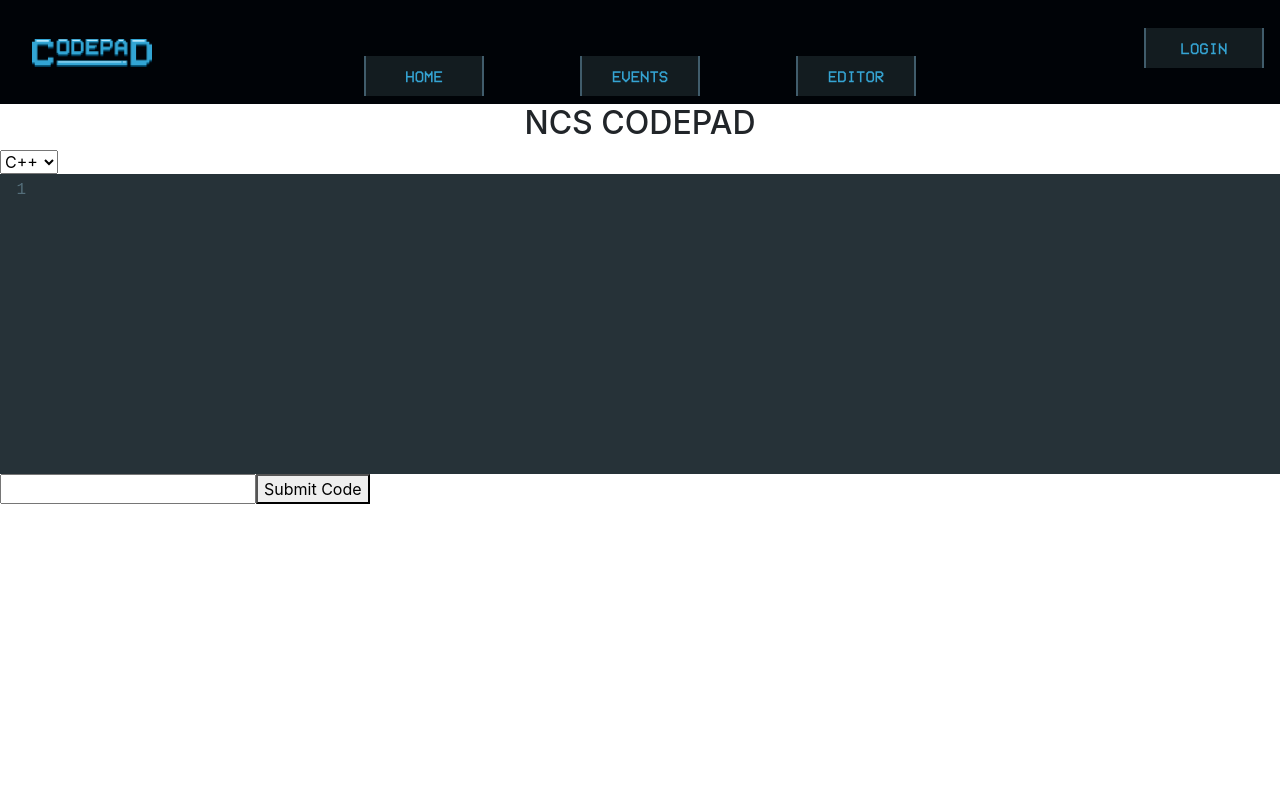
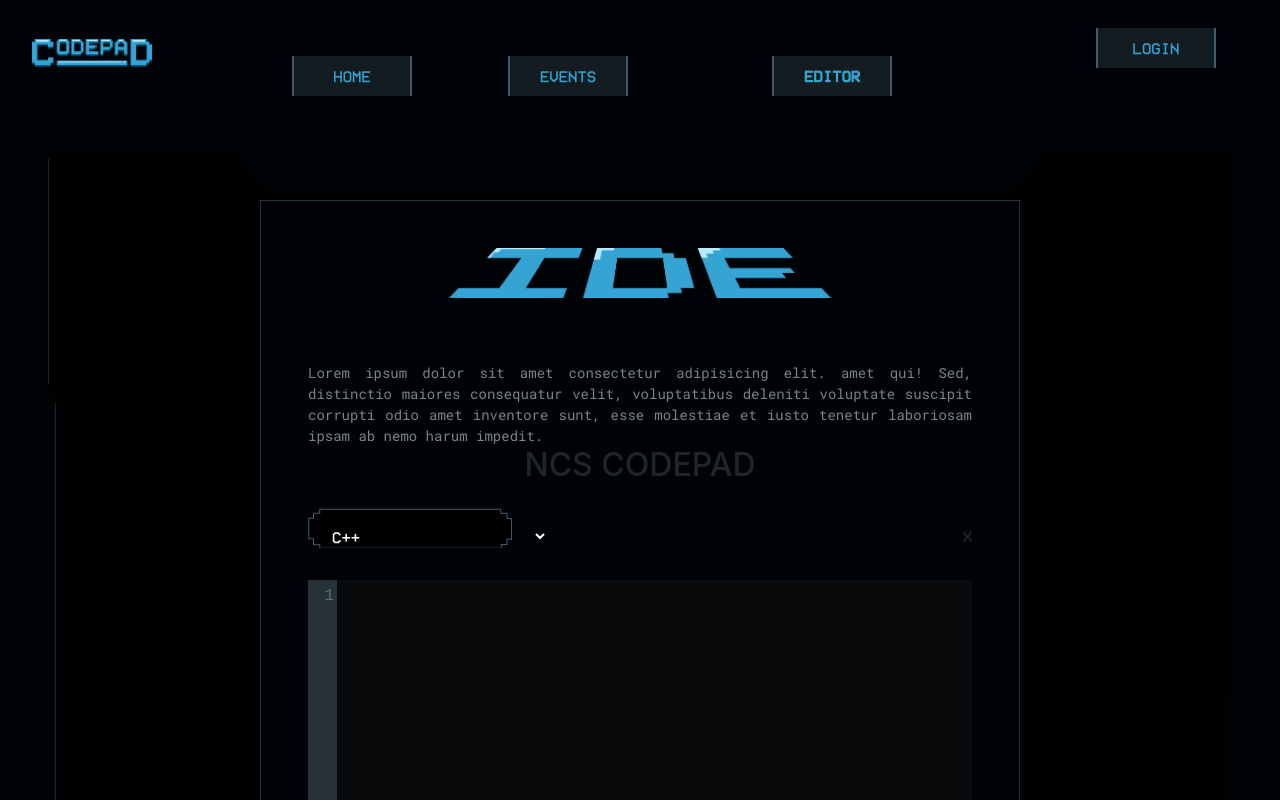
Before and after one commit to OjusWiZard/Code-Pad, a React (Create React App) app in the folder frontend/: page /editor in a window 1280 px wide. Shown: the top 800 px of the page. Built offline with nearby package versions, Linux system fonts and the light colour scheme.

Commit message:
Editor-css

```diff
--- /dev/null
+++ b/frontend/src/components/editor/Editor.css
@@ -0,0 +1,41 @@
+.main-background {
+  background: url("../../images/home/background.png") no-repeat cover;
+  height: auto;
+}
+.content-background {
+  background: url("../../images/home/contentBackground.png") no-repeat cover;
+  max-width: 100vw !important;
+}
+.content-background img {
+  object-fit: contain;
+  border: none;
+  height: 50px;
+  width: 382px;
+  outline: none;
+}
+select {
+  padding: 20px;
+  width: 240px;
+  border: none;
+  outline: none;
+  color: #fff;
+  background: url("../../images/editor/dropdown.png") no-repeat;
+}
+select:active {
+  border: none;
+  outline: none;
+}
+select:hover {
+  border: none;
+  outline: none;
+}
+
+.CodeMirror-scroll {
+  background-color: rgba(0, 0, 0, 0.8);
+}
+#custom {
+  width: 525px;
+  height: 137px;
+  color: #fff;
+  background-color: rgba(0, 0, 0, 0.8);
+}
--- a/frontend/src/components/editor/Editor.jsx
+++ b/frontend/src/components/editor/Editor.jsx
@@ -29,11 +29,6 @@ const Editor = ({ language, value, onChange, inputChange, input }) => {
           autoCloseTags: true,
         }}
       ></CodeMirror>
-      <input
-        type="text"
-        value={input}
-        onChange={(e) => inputChange(e.target.value)}
-      />
     </React.Fragment>
   );
 };
--- a/frontend/src/components/editor/Form.jsx
+++ b/frontend/src/components/editor/Form.jsx
@@ -1,62 +1,101 @@
-import React, { useState } from 'react';
+import React, { useState } from "react";
 import Axios from "axios";
+import "./Editor.css";
+import IDE from "../../images/editor/IDE.png";
 import Editor from "./Editor";
 
-function Form() {
+const Form = () => {
   const [value, setValue] = useState("");
   const [input, setInput] = useState("");
   const langData = {
     cpp: "text/x-c++src",
     c: "text/x-csrc",
-        java: "text/x-java"
+    java: "text/x-java",
+  };
+
+  const handleSubmit = async (e) => {
+    e.preventDefault();
+    let data = {
+      code: value,
+      lang: Object.keys(langData).find((key) => langData[key] === language),
+      input,
+    };
+    const config = {
+      headers: {
+        "Content-Type": "application/json",
+      },
+    };
+    console.log("ok", data);
+    try {
+      const res = await Axios.post(
+        "https://cors-anywhere.herokuapp.com/http://ide.shoa-apps.live/api/question/run",
+        JSON.stringify(data),
+        config
+      );
+      console.log(res.data);
+    } catch (error) {
+      console.log(error);
     }
+    console.log(language, JSON.stringify(value));
+  };
   const [language, setLanguage] = useState("text/x-c++src");
   const changeLanguage = (e) => {
     setLanguage(e.target.value);
   };
   return (
     <React.Fragment>
+      <div className="main-background">
+        <div className="container pt-5">
+          <div className="row">
+            <div className="col-lg-8 col-md-8 col-sm-10 col-10 mx-auto my-5 content-background px-5">
+              <div className="d-flex justify-content-center pt-5">
+                <img src={IDE} alt="IDE" />
+              </div>
+              <p className="font-robot font-lightGrey text-justify mt-5 pt-3 font-14">
+                Lorem ipsum dolor sit amet consectetur adipisicing elit. amet
+                qui! Sed, distinctio maiores consequatur velit, voluptatibus
+                deleniti voluptate suscipit corrupti odio amet inventore sunt,
+                esse molestiae et iusto tenetur laboriosam ipsam ab nemo harum
+                impedit.
+              </p>
+              <React.Fragment>
                 <h2 align="center">NCS CODEPAD</h2>
-            <form
-                onSubmit={async (e) => {
-                e.preventDefault();
-                let data = {
-                    code: value,
-                    lang: Object.keys(langData).find(key => langData[key] === language),
-                    input,
-                }
-                const config = {
-                    headers: {
-                    "Content-Type": "application/json"
-                    }
-                }
-                console.log('ok', data);
-                try {
-                    const res = await Axios.post("https://cors-anywhere.herokuapp.com/http://ide.shoa-apps.live/api/question/run", JSON.stringify(data), config)
-                    console.log(res.data);
-                } catch (error) {
-                    console.log(error);
-                }
-                console.log(language, JSON.stringify(value));
-                }}
+                <form onSubmit={(e) => handleSubmit(e)}>
+                  <div className="d-flex font-vcr justify-content-between align-items-center py-3">
+                    <select
+                      onChange={(e) => changeLanguage(e)}
+                      value={language}
                     >
-                <select onChange={(e) => changeLanguage(e)} value={language}>
                       <option value="text/x-c++src">C++</option>
                       <option value="text/x-csrc">C</option>
                       <option value="text/x-java">Java</option>
                     </select>
+                    <span>X</span>
+                  </div>
                   <Editor
                     language={language}
                     displayName="Code"
                     value={value}
                     input={input}
-                inputChange={setInput}
                     onChange={setValue}
                   ></Editor>
+                  <div className="d-flex align-items-start justify-content-between mt-3">
+                    <input
+                      type="text"
+                      value={input}
+                      onChange={(e) => setInput(e.target.value)}
+                      id="custom"
+                    />
                     <button type="submit">Submit Code</button>
+                  </div>
                 </form>
               </React.Fragment>
-    )
-}
+            </div>
+          </div>
+        </div>
+      </div>
+    </React.Fragment>
+  );
+};
 
-export default Form
+export default Form;
--- a/frontend/src/components/navbar/Navbar.jsx
+++ b/frontend/src/components/navbar/Navbar.jsx
@@ -1,40 +1,88 @@
-import React from 'react'
-import './navbar.css'
+import React from "react";
+import "./navbar.css";
 import Nav from "react-bootstrap/Nav";
 import { NavLink } from "react-router-dom";
-import logo from '../../images/home/logo.png'
+import logo from "../../images/home/logo.png";
 
 function navbar() {
   return (
     <div>
       <nav className="navbar navbar-expand-lg">
         <Nav.Link className="navbar-brand" href="/">
-                <img src={logo} alt="Code-pad" className="img-fluid mx-0 px-0" width="120px"/>
+          <img
+            src={logo}
+            alt="Code-pad"
+            className="img-fluid mx-0 px-0"
+            width="120px"
+          />
         </Nav.Link>
-              <button className="navbar-toggler" type="button" data-toggle="collapse" data-target="#navbarText" aria-controls="navbarText" aria-expanded="false" aria-label="Toggle navigation">
+        <button
+          className="navbar-toggler"
+          type="button"
+          data-toggle="collapse"
+          data-target="#navbarText"
+          aria-controls="navbarText"
+          aria-expanded="false"
+          aria-label="Toggle navigation"
+        >
           <span className="navbar-toggler-icon" />
         </button>
         <div className="collapse navbar-collapse" id="navbarText">
           <Nav className="navbar-nav mx-auto mt-5">
-                        <NavLink exact to="/" activeClassName="active-nav-item" className="mr-5 ">
-                          <Nav.Link className="text-center font-16 font-vcr font-blue nav-item" href="/">
+            <NavLink
+              exact
+              to="/"
+              activeClassName="active-nav-item"
+              className="mr-5 "
+            >
+              <Nav.Link
+                className="text-center font-16 font-vcr font-blue nav-item"
+                href="/"
+              >
                 HOME
               </Nav.Link>
             </NavLink>
-                          <Nav.Link className="text-center nav-item mx-5 font-blue font-16 font-vcr" href="/events">
+            <NavLink
+              to="/events"
+              activeClassName="active-nav-item"
+              className="mr-5"
+            >
+              <Nav.Link
+                className="text-center nav-item mx-5 font-blue font-16 font-vcr"
+                href="/events"
+              >
                 EVENTS
               </Nav.Link>
-                          <Nav.Link className="text-center nav-item mx-5 font-blue font-16 font-vcr" href="/editor">
+            </NavLink>
+            <NavLink
+              to="/editor"
+              activeClassName="active-nav-item"
+              className="mr-5"
+            >
+              <Nav.Link
+                className="text-center nav-item mx-5 font-blue font-16 font-vcr"
+                href="/editor"
+              >
                 EDITOR
               </Nav.Link>
+            </NavLink>
           </Nav>
-                      <Nav.Link className="text-center nav-item font-blue font-16 font-vcr mt-n2" href="/login">
+          <NavLink
+            to="/login"
+            activeClassName="active-nav-item"
+            className="mr-5"
+          >
+            <Nav.Link
+              className="text-center nav-item font-blue font-16 font-vcr mt-n2"
+              href="/login"
+            >
               LOGIN
             </Nav.Link>
+          </NavLink>
         </div>
       </nav>
     </div>
-    )
+  );
 }
 
-export default navbar
+export default navbar;
```
Also changed, not shown: frontend/src/images/editor/IDE.png (added), frontend/src/images/editor/dropdown.png (added). Lines whose indentation alone changed are shown as unchanged.
